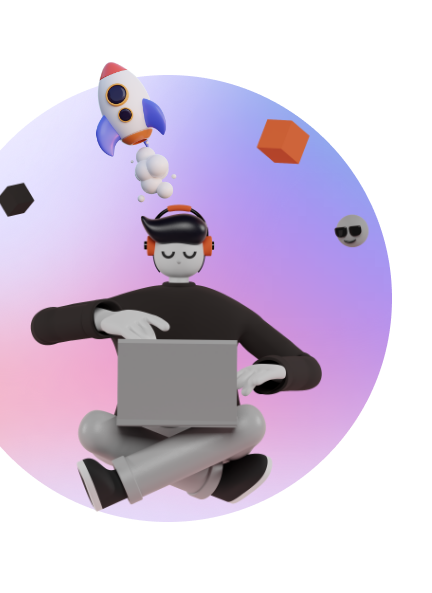
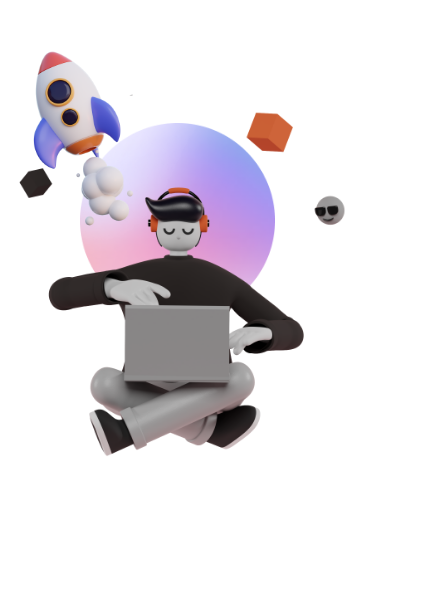
Before and after one commit to rekawijaya/invika, a website: page index.html in a window 390 px wide. Shown: the part 507-1100 px from the top of the page, 432 px wide, since content can reach past the window. Drawn offline with Linux system fonts and the light colour scheme.

Commit message:
update responsive

```diff
--- a/index.html
+++ b/index.html
@@ -53,14 +53,14 @@
                     <h1 class="text-3xl font-bold uppercase text-cyan-500 lg:text-5xl">Helping Brands in <span class="text-amber-500">Growing </span>Digital Business <br>A Trusted <span class="text-amber-500">Partner in Website Development Digital Marketing and Ecommerce Solutions</span></h1>
                 </div>
                 <div class=" relative w-2/4 mx-4 mt-20 sm:mx-40 lg:mx-96 lg:self-center">
-                <div class="image ml-10 z-10 -mt-5 absolute">
-                    <img class="w-52" src="dist/img/rocket.png" alt="rocket">
+                <div class="image -ml-8 z-10 -mt-8 absolute">
+                    <img class="w-48" src="dist/img/rocket.png" alt="rocket">
                 </div>
                 <div class="image2 mx-2">
-                    <img class="max-w-lg absolute -ml-20 -z-10" src="dist/img/Frame 12.png" alt="">
+                    <img class=" absolute ml-14 mt-12 -z-10" src="dist/img/Frame 12.png" alt="babble">
                 </div>
-                <div class="image3 -ml-24 -mt-2">
-                    <img class="max-w-lg" src="dist/img/programmer.png" alt="">
+                <div class="image3 -ml-16 -mt-2">
+                    <img class="max-w-md" src="dist/img/programmer.png" alt="">
                 </div>
               </div>
             </div>
```
Also changed, not shown: dist/output.css.
